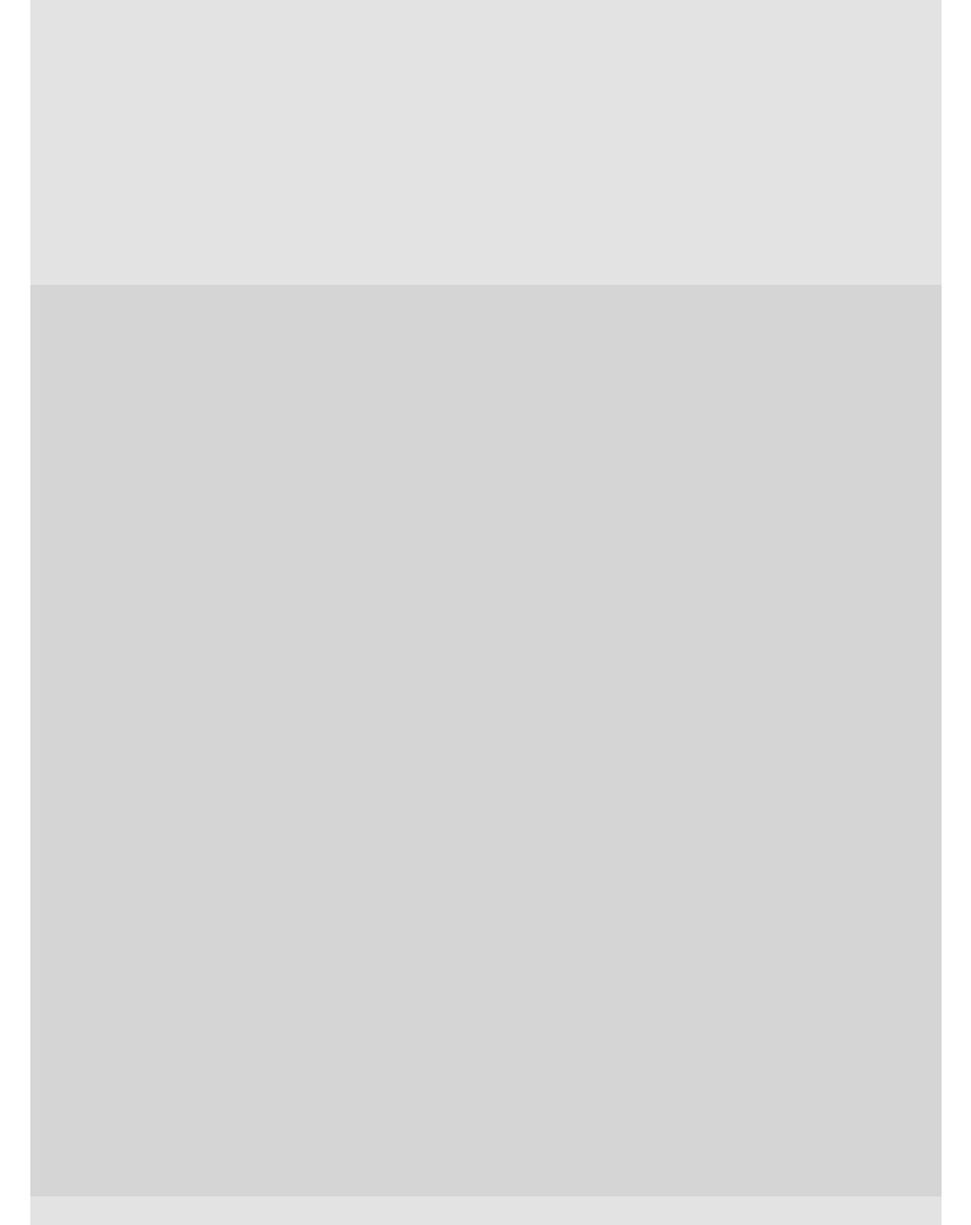
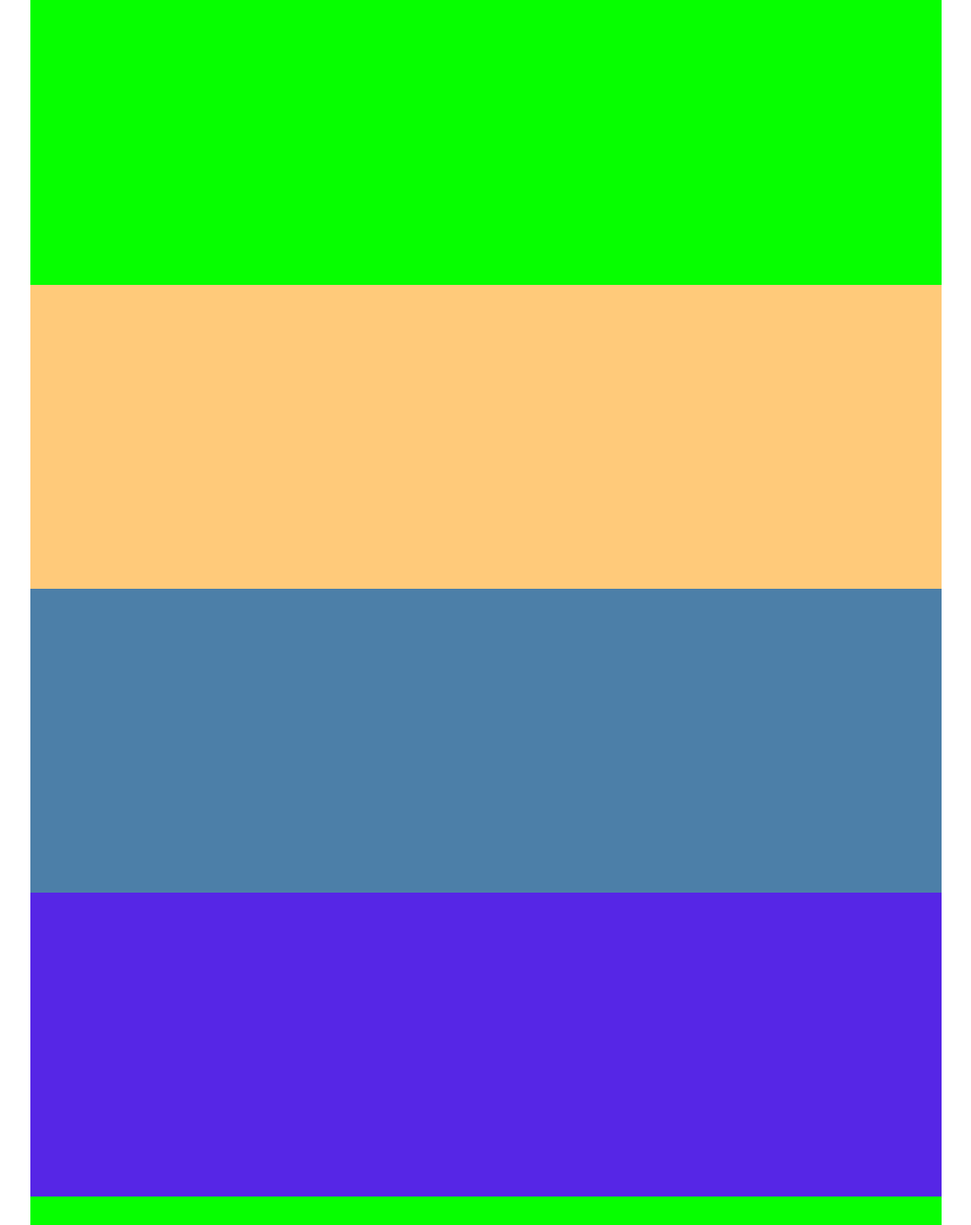
Before and after one commit to wdwiii/class-project-3, a plain HTML site: page 206-colors-starter/index.html in a window 1280 px wide. Shown: the whole page at 95% size, without its empty margins (128-1151 px from the left). Drawn offline with Linux system fonts and the light colour scheme.

Commit message:
added bg colors to media queries

```diff
--- a/206-colors-starter/css/main.css
+++ b/206-colors-starter/css/main.css
@@ -34,15 +34,15 @@ header {
 }
 
 #column-1 {
-  background: #d5d5d5;
+  background-color: #7cbbb9;
 }
 
 #column-2 {
-  background: #d5d5d5;
+  background-color: #f697d3;
 }
 
 #column-3 {
-  background: #d5d5d5;
+  background-color: #80bd4a ;
 }
 
 
@@ -60,23 +60,23 @@ footer {
 
 @media (min-width: 768px) {
   header {
-    background-color: ;
+    background-color: #fffc00;
   }
 
   #column-1 {
-    background-color: ;
+    background-color: #8c0222;
   }
 
   #column-2 {
-    background-color: ;
+    background-color: #1846c6;
   }
 
   #column-3 {
-    background-color: ;
+    background-color: #5626e6;
   }
 
   footer {
-    background-color: ;
+    background-color: #fffc00;
   }
 
 }
@@ -85,23 +85,23 @@ footer {
 /*---------- Desktops ----------*/
 @media (min-width: 1200px) {
   header {
-    background-color: ;
+    background-color: #06ff00;
   }
 
   #column-1 {
-    background-color: ;
+    background-color: #ffca7a;
   }
 
   #column-2 {
-    background-color: ;
+    background-color: #4c7fa8;
   }
 
   #column-3 {
-    background-color: ;
+    background-color: rgba(#f66e70, 0.9);
   }
 
   footer {
-    background-color: ;
+    background-color: #06ff00;
   }
 
 }
```
